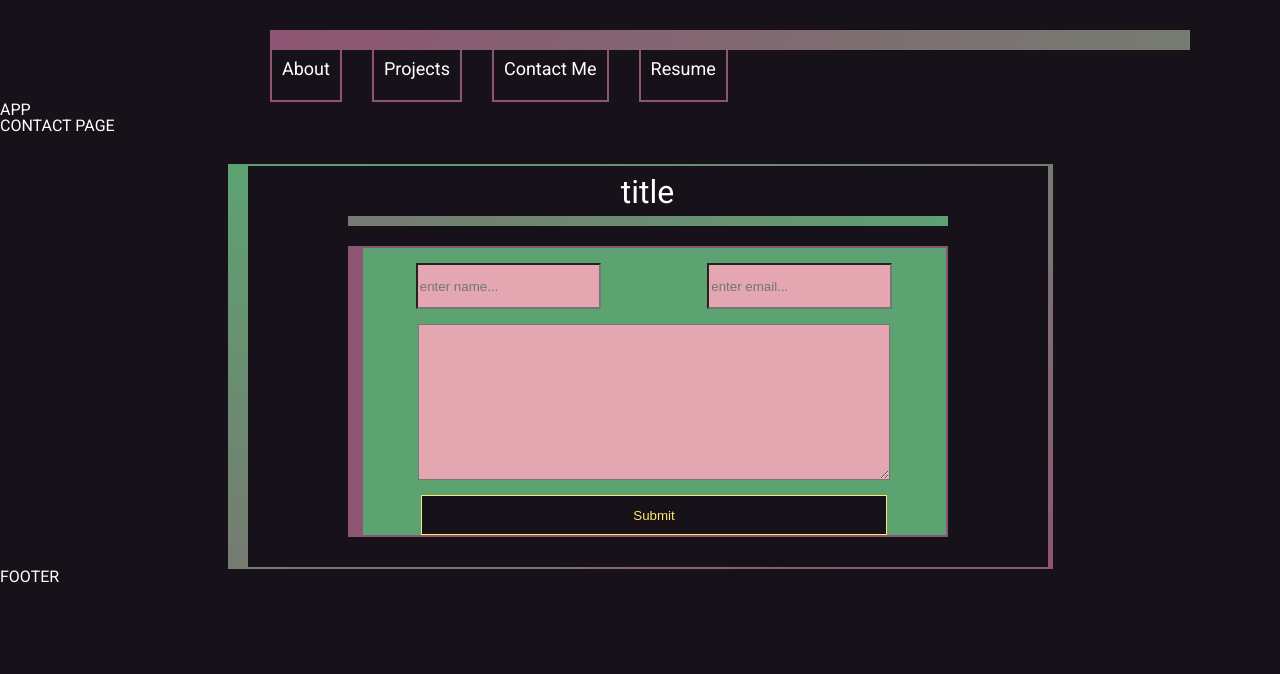
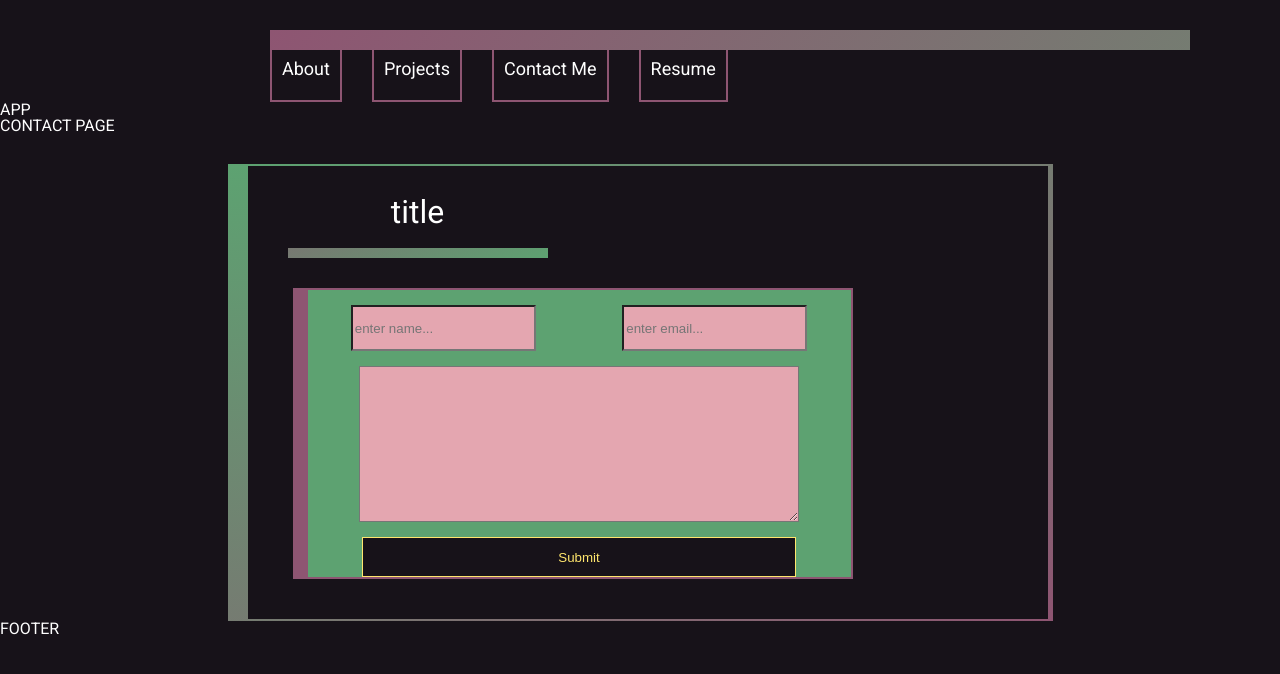
Before and after one commit to KarenDouglas/MyPortfolioWebsite-React, a React (Vite) app in the folder client/: page /contact in a window 1280 px wide. Shown: the top 674 px of the page. Built offline with nearby package versions, Linux system fonts and the light colour scheme.

Commit message:
fixed card alignmnet for large screens

```diff
--- a/client/src/components/Card.jsx
+++ b/client/src/components/Card.jsx
@@ -9,8 +9,11 @@ export default function Card({form}) {
         <>
         <section className='card-container'>
             <section className='card-border'>
+                <header className='card-title-group'>
                 <h1>title</h1>
                 <div className='div'></div>
+
+                </header>
                 {form &&
                     <Form/>
                 }
--- a/client/src/css/card.css
+++ b/client/src/css/card.css
@@ -1,11 +1,11 @@
 .card-container {
     margin-top: 30px;
 }
-.card-container h1{
+.card-title-group h1{
     font-size: var(--fontLarge);
     text-align: center;
 }
-.card-container .div{
+.card-title-group .div{
     border-bottom: 10px solid;
     border-image: var(--pinkGreenGrad)1 0 0 0 stretch;
     border-image-slice: 1;
@@ -22,4 +22,9 @@
         max-width: 800px;
         margin: 0 auto;
     }
+    .card-title-group, .card-title-group .div{
+        margin: 20px;
+        max-width: 300px;
+    }
+
 }
--- a/client/src/css/form.css
+++ b/client/src/css/form.css
@@ -43,7 +43,8 @@ background-color: rgb(228, 166, 176);
 
 @media screen and (min-width: 460px) {
     .form-container{
-        max-width: 600px;
+        max-width: 70%;
+        margin: 30px 45px;
     }
     .form-group1{
         flex-direction: row;
```
